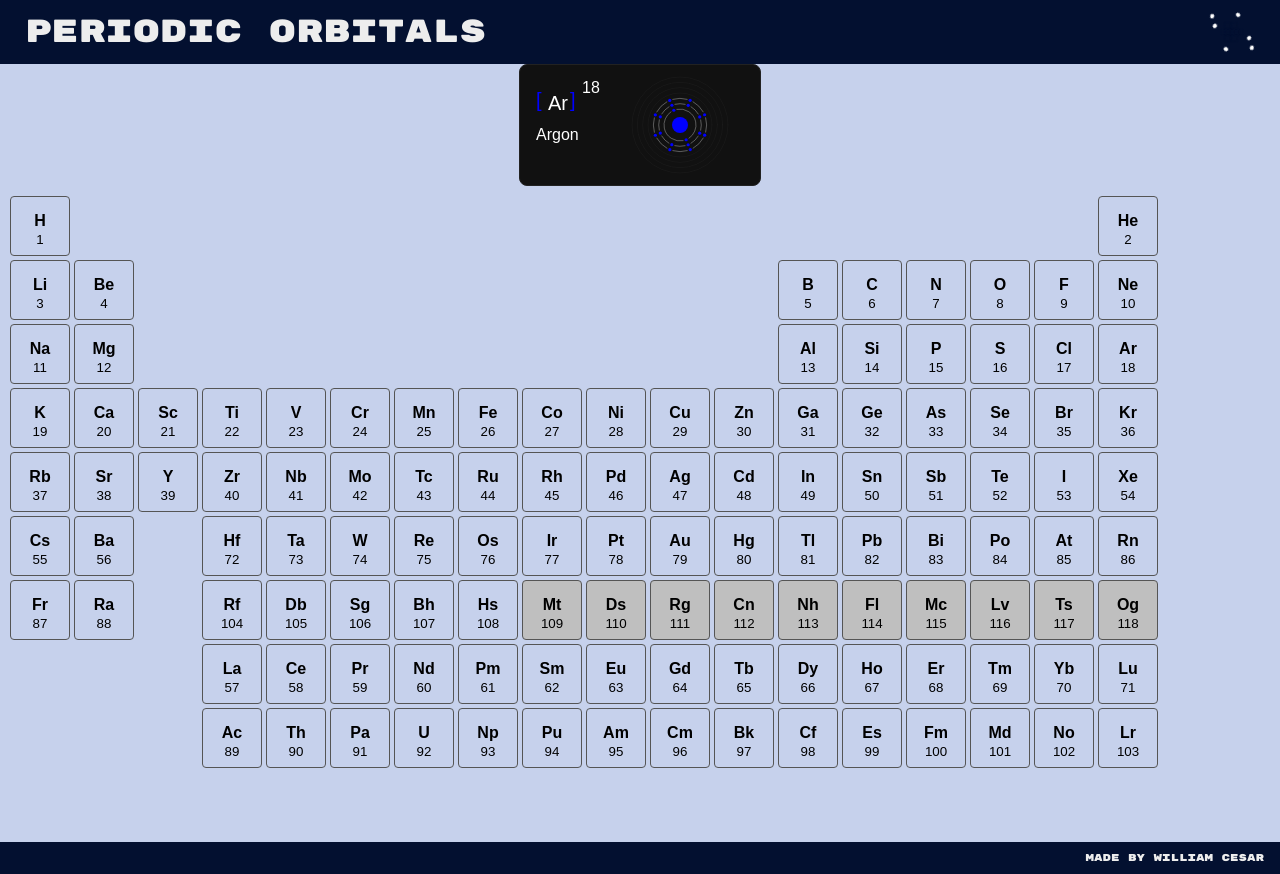
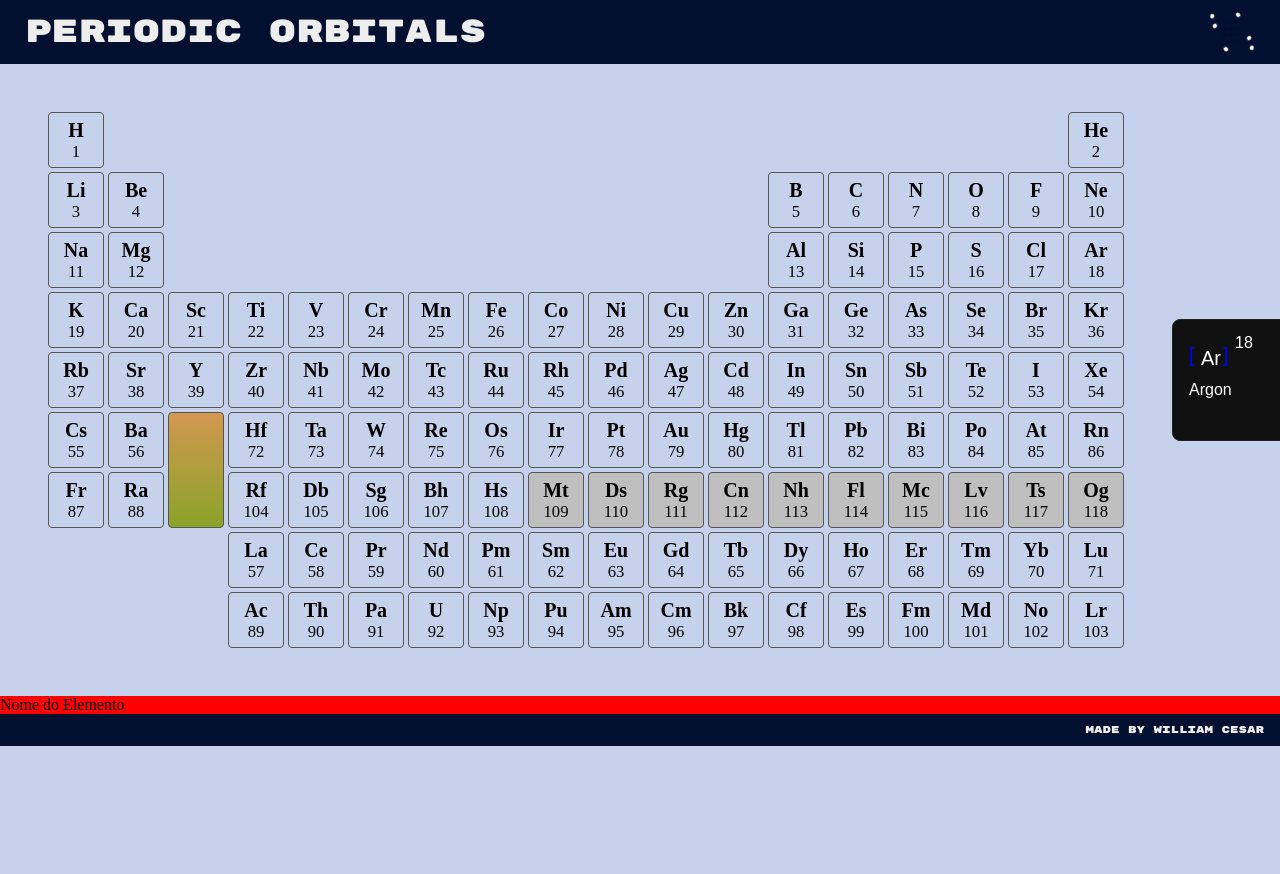
Before and after one commit to willc127/periodic-orbitals, an Angular app in the folder Frontend/periodic-orbitals-angular/: page / in a window 1280 px wide. After the commit the page ends 800 px from the top, so only its background shows below. Built offline with nearby package versions, Linux system fonts and the light colour scheme.

Commit message:
Refatoração e criação do componente element-properties

```diff
--- a/Frontend/periodic-orbitals-angular/src/app/app.css
+++ b/Frontend/periodic-orbitals-angular/src/app/app.css
@@ -0,0 +1,18 @@
+.container {
+  display: grid;
+  grid-template-areas:
+  "table electron"
+  "properties properties";
+  grid-template-columns: 2fr 1fr;
+  align-items: center;
+}
+
+app-periodic-table {
+    grid-area: table;
+  display: flex;
+  width: 50%;
+}
+
+app-element-properties{
+    grid-area: properties;
+}
--- a/Frontend/periodic-orbitals-angular/src/app/app.html
+++ b/Frontend/periodic-orbitals-angular/src/app/app.html
@@ -1,4 +1,7 @@
 <app-header></app-header>
-<app-electron-distribution></app-electron-distribution>
-<app-periodic-table> </app-periodic-table>
+<div class="container">
+  <app-periodic-table></app-periodic-table>
+  <app-electron-distribution></app-electron-distribution>
+  <app-element-properties></app-element-properties>
+</div>
 <app-footer></app-footer>
--- a/Frontend/periodic-orbitals-angular/src/app/app.ts
+++ b/Frontend/periodic-orbitals-angular/src/app/app.ts
@@ -5,6 +5,7 @@ import { Footer } from './components/footer/footer';
 import { PeriodicTable } from './components/periodic-table/periodic-table';
 import { AtomAnimation } from './components/atom-animation/atom-animation';
 import { ElectronDistribution } from './components/electron-distribution/electron-distribution';
+import { ElementProperties } from './components/element-properties/element-properties';
 
 @Component({
   selector: 'app-root',
@@ -15,6 +16,7 @@ import { ElectronDistribution } from './components/electron-distribution/electro
     PeriodicTable,
     AtomAnimation,
     ElectronDistribution,
+    ElementProperties
   ],
   templateUrl: './app.html',
   styleUrl: './app.css',
--- a/Frontend/periodic-orbitals-angular/src/app/components/electron-distribution/electron-distribution.css
+++ b/Frontend/periodic-orbitals-angular/src/app/components/electron-distribution/electron-distribution.css
@@ -1,7 +1,9 @@
 canvas {
-  display: block;
-  margin: 0 auto;
+  display: grid;
   background: #111;
   border: 1px solid #222;
   border-radius: 8px;
+  margin: 1rem auto;
+  grid-area: electron;
+
 }
--- /dev/null
+++ b/Frontend/periodic-orbitals-angular/src/app/components/element-properties/element-properties.css
@@ -0,0 +1,4 @@
+.nome{
+    background-color: red;
+    width: 100%;
+}
--- /dev/null
+++ b/Frontend/periodic-orbitals-angular/src/app/components/element-properties/element-properties.html
@@ -0,0 +1 @@
+<div class="nome">Nome do Elemento</div>
--- a/Frontend/periodic-orbitals-angular/src/app/components/periodic-table/periodic-table.css
+++ b/Frontend/periodic-orbitals-angular/src/app/components/periodic-table/periodic-table.css
@@ -1,24 +1,25 @@
-
 :root {
   --dessat: 60%;
   --sat: 100%;
 }
 
-
 .periodic-table {
   display: grid;
-  grid-template-columns: repeat(18, 60px);
-  grid-template-rows: repeat(10, 60px);
+  grid-template-columns: repeat(18, 3.5rem);
+  grid-template-rows: repeat(9, 3.5rem);
   gap: 4px;
-  padding: 10px;
+  justify-content: center;
+  padding: 3rem;
 }
 
 .element {
   border: 1px solid #555;
   text-align: center;
   color: black;
-  font-size: 16px;
-  padding-top: 15px;
+  display: flex;
+  flex-direction: column;
+  justify-content: center;
+  font-size: 1.25rem;
   cursor: pointer;
   border-radius: 4px;
   transition: transform 0.2s, background 0.2s;
@@ -30,10 +31,10 @@
 
 /* Classes para cada tipo de elemento */
 .Hydrogen {
-  background: hsl(330, var(--dessat), 50%)  ;
+  background: hsl(330, var(--dessat), 50%);
 }
 .Hydrogen:hover {
-  background: hsl(330, var(--sat), 50%) ;
+  background: hsl(330, var(--sat), 50%);
 }
 
 .Noble-Gas {
@@ -65,10 +66,10 @@
 }
 
 .Metalloid {
-  background: 	hsl(203, var(--dessat), 69%);
+  background: hsl(203, var(--dessat), 69%);
 }
 .Metalloid:hover {
-  background: 	hsl(203, var(--sat), 69%);
+  background: hsl(203, var(--sat), 69%);
 }
 
 .Nonmetal {
@@ -78,32 +79,39 @@
   background: hsl(163, var(--sat), 54%);
 }
 
+.Lanthanide {
+  background: hsl(33, var(--dessat), 57%);
+}
+.Lanthanide:hover {
+  background: hsl(33, var(--sat), 57%);
+}
+
 .Actinide {
-  background: 	hsl(33, var(--dessat), 57%);
+  background: hsl(73, var(--dessat), 40%);
 }
 .Actinide:hover {
-  background: 	hsl(33, var(--sat), 57%);
+  background: hsl(73, var(--sat), 40%);
 }
 
-
-.Lanthanide {
-  background: 	hsl(73, var(--dessat), 40%);
-}
-.Lanthanide:hover {
-  background: 	hsl(73, var(--sat), 40%);
-}
-
-
 .Post-Transition-Metal {
-  background: hsl(222,var(--dessat), 50%);
+  background: hsl(222, var(--dessat), 50%);
 }
 .Post-Transition-Metal:hover {
-  background: hsl(222,var(--sat), 50%);
+  background: hsl(222, var(--sat), 50%);
 }
 
 .Undefined {
-  background: 	hsl(0, 0%, 75%);
+  background: hsl(0, 0%, 75%);
 }
 .Undefined:hover {
-  background: 	hsl(0, 0%, 100%);
+  background: hsl(0, 0%, 100%);
 }
+.LaAcBlock {
+  display: flex;
+  background: linear-gradient(#d39850, #89a329);
+  grid-column: 3;
+  grid-row: 6 / 8;
+}
+.LaAcBlock:hover {
+  background: linear-gradient(#ff9d23, #8aa624);
+}
--- a/Frontend/periodic-orbitals-angular/src/app/components/periodic-table/periodic-table.html
+++ b/Frontend/periodic-orbitals-angular/src/app/components/periodic-table/periodic-table.html
@@ -1,9 +1,19 @@
 <div class="periodic-table">
   @for (elem of elements; track elem) {
-    <div class="element" [style.gridColumn]="elem.group" [style.gridRow]="elem.period" [ngClass]= elem.type>
-      <strong>{{ elem.symbol }}</strong
-      ><br />
-      <small>{{ elem.atomicNumber }}</small>
-    </div>
+    @if (elem.type != "LaAcBlock") {
+  <div
+    class="element"
+    [style.gridColumn]="elem.group"
+    [style.gridRow]="elem.period"
+    [ngClass]="elem.type"
+  >
+    <strong>{{ elem.symbol }}</strong>
+    <small>{{ elem.atomicNumber }}</small>
+  </div>
+  } @else {
+    <div
+    class="element"
+    [ngClass]="elem.type"
+  ></div>}
   }
 </div>
--- a/Frontend/periodic-orbitals-angular/src/app/components/periodic-table/periodic-table.ts
+++ b/Frontend/periodic-orbitals-angular/src/app/components/periodic-table/periodic-table.ts
@@ -950,7 +950,7 @@ export class PeriodicTable {
       atomicNumber: 117,
       group: 17,
       period: 7,
-      type:'Undefined',
+      type: 'Undefined',
     },
     {
       symbol: 'Og',
@@ -960,6 +960,13 @@ export class PeriodicTable {
       period: 7,
       type: 'Undefined',
     },
+    {
+      symbol: '',
+      name: '',
+      atomicNumber: 0,
+      group: 0,
+      period: 0,
+      type: 'LaAcBlock',
+    },
   ];
-
 }
--- a/Frontend/periodic-orbitals-angular/src/styles.css
+++ b/Frontend/periodic-orbitals-angular/src/styles.css
@@ -1,18 +1,16 @@
-/* reset.css */
-* {
+/* Reset */
+*{
   margin: 0;
   padding: 0;
   box-sizing: border-box;
 }
 
-html,
-body {
-  height: 100%;
-  font-size: 100%;
-  font-family: sans-serif;
+html, body{
+  width: 100%;
+  overflow-x: hidden;
 }
 
-
+/* Estilos gerais */
 body{
-  background: hsl(222, 50%, 85%);
+  background-color: hsl(222,50%,85%);
 }
```
Also changed, not shown: Frontend/periodic-orbitals-angular/src/app/components/element-properties/element-properties.ts (added, +11 -0 lines), 1 other file (tests, documents, lock files or other folders).
